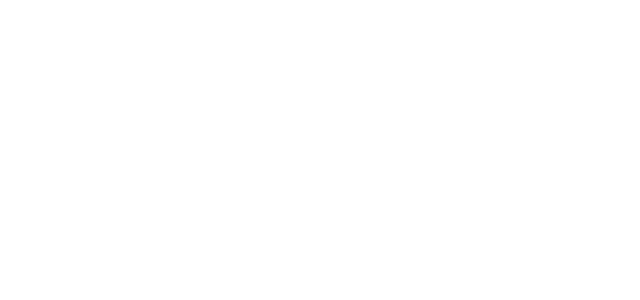
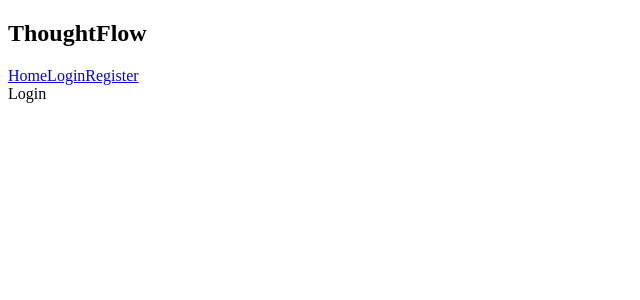
Before and after one commit to goyalh4164/ThoughtFlow-Frontend, a React (Vite) app: page /login in a window 1280 px wide. Shown: the top 300 px of the page, without its empty margins (0-640 px from the left). Built offline with nearby package versions, Linux system fonts and the light colour scheme.

Commit message:
basic routing done

```diff
--- a/src/App.jsx
+++ b/src/App.jsx
@@ -1,5 +1,20 @@
+import { Route, BrowserRouter as Router, Routes } from "react-router-dom";
+import Home from "./pages/Home";
+import Header from "./components/Header";
+import Login from "./pages/Login";
+import Register from "./pages/Register";
+
 function App() {
-  return <div></div>;
+  return (
+    <Router>
+    <Header/>
+      <Routes>
+        <Route path="/" element={<Home/>} />
+        <Route path="/login" element={<Login/>} />
+        <Route path="/register" element={<Register/>} />
+      </Routes>
+    </Router>
+  );
 }
 
 export default App;
--- /dev/null
+++ b/src/components/Header.jsx
@@ -0,0 +1,21 @@
+import React from 'react'
+import { Link } from 'react-router-dom'
+
+const Header = () => {
+  return (
+    <div>
+      <nav>
+        <div>
+            <h2>ThoughtFlow</h2>
+            <div>
+                <Link to={"/"}>Home</Link>
+                <Link to={"/login"}>Login</Link>
+                <Link to={"/register"}>Register</Link>
+            </div>
+        </div>
+      </nav>
+    </div>
+  )
+}
+
+export default Header
--- /dev/null
+++ b/src/pages/Home.jsx
@@ -0,0 +1,7 @@
+import React from "react";
+
+const Home = () => {
+  return <div>Home</div>;
+};
+
+export default Home;
--- /dev/null
+++ b/src/pages/Login.jsx
@@ -0,0 +1,11 @@
+import React from 'react'
+
+const Login = () => {
+  return (
+    <div>
+      Login
+    </div>
+  )
+}
+
+export default Login
--- /dev/null
+++ b/src/pages/Register.jsx
@@ -0,0 +1,11 @@
+import React from 'react'
+
+const Register = () => {
+  return (
+    <div>
+      Register
+    </div>
+  )
+}
+
+export default Register
```
